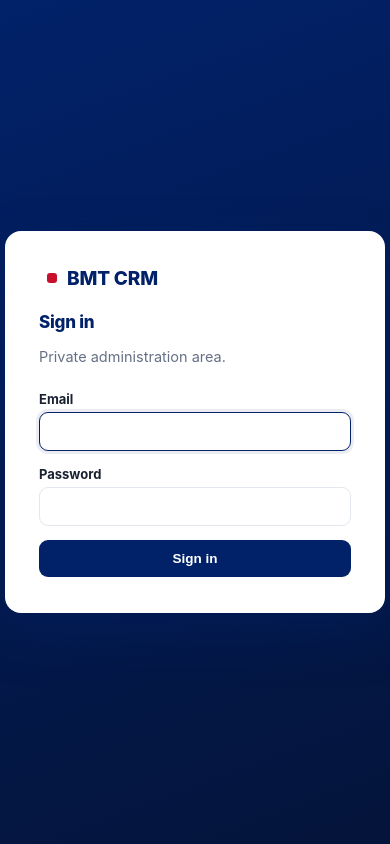
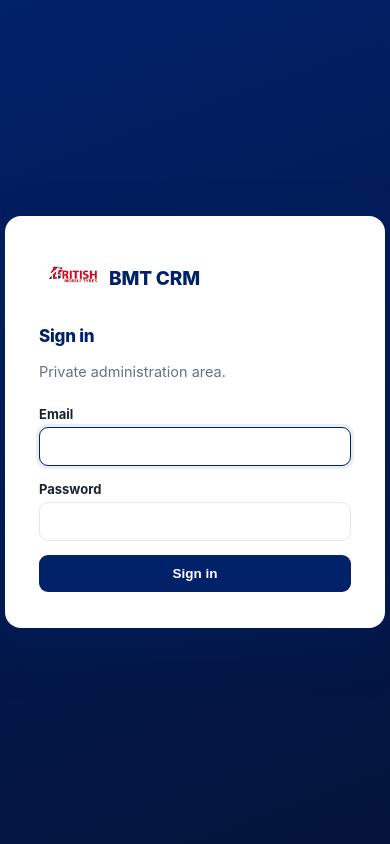
Before and after one commit to calculatepilot-lang/British_Mobile_Tyre_CRM, a PHP site: page /login in a window 390 px wide. Run offline with PHP 8.4, Linux system fonts and the light colour scheme.

Commit message:
Add real British Mobile Tyres logo, replacing the placeholder brand mark
Added public/assets/logo.png (resized to 400x400 from the supplied
artwork; the small red-dot placeholder used until now was never the
real brand). Used in the sidebar (28px) and, larger (52px), on the
centered login/setup card added in the previous UI pass.

```diff
--- a/public/index.php
+++ b/public/index.php
@@ -51,7 +51,7 @@ function render(string $title, string $body, ?array $user): never {
         $isActive = $href === '/' ? $currentPath === '/' : str_starts_with($currentPath, $href);
         $navLinks .= '<a href="' . h($href) . '"' . ($isActive ? ' class="active"' : '') . '>' . h($label) . '</a>';
     }
-    $nav = $user ? '<aside><div class="brand"><span class="brand-mark"></span><span>BMT CRM</span></div><nav>' . $navLinks . '</nav><a class="logout" href="/logout">Logout</a></aside>' : '';
+    $nav = $user ? '<aside><div class="brand"><img src="/assets/logo.png" alt="British Mobile Tyres"><span>BMT CRM</span></div><nav>' . $navLinks . '</nav><a class="logout" href="/logout">Logout</a></aside>' : '';
     echo '<!doctype html><html lang="en"><head><meta charset="utf-8"><meta name="viewport" content="width=device-width,initial-scale=1"><title>' . h($title) . ' | BMT CRM</title><style>
 :root{--ink:#012169;--ink-soft:#0B2A6B;--brand:#C8102E;--brand-hover:#A50D25;--bg:#F4F6FA;--surface:#fff;--border:#E3E7EE;--text:#1A2130;--muted:#667085;--radius:12px;--shadow:0 1px 3px rgba(16,24,40,.06),0 1px 2px rgba(16,24,40,.04)}
 *{box-sizing:border-box}
@@ -59,7 +59,7 @@ body{margin:0;font-family:-apple-system,BlinkMacSystemFont,"Segoe UI",Roboto,Hel
 .layout{display:flex;min-height:100vh}
 aside{width:232px;flex:0 0 232px;background:var(--ink);color:#fff;padding:22px 16px;display:flex;flex-direction:column;gap:20px}
 .brand{display:flex;align-items:center;gap:10px;font-weight:800;font-size:17px;letter-spacing:-.01em;padding:0 8px}
-.brand-mark{width:10px;height:10px;border-radius:3px;background:var(--brand);flex:0 0 auto}
+.brand img{width:28px;height:28px;object-fit:contain;flex:0 0 auto;border-radius:4px}
 aside nav{display:flex;flex-direction:column;gap:2px}
 aside nav a{display:block;color:#C7D3EA;text-decoration:none;padding:10px 10px;border-radius:8px;font-size:14px;font-weight:600;transition:background-color .12s,color .12s}
 aside nav a:hover{background:rgba(255,255,255,.08);color:#fff}
@@ -70,6 +70,7 @@ aside .logout:hover{color:#fff}
 .auth-shell{min-height:100vh;width:100%;display:flex;align-items:center;justify-content:center;background:linear-gradient(160deg,var(--ink) 0%,#04143A 100%)}
 .auth-card{width:100%;max-width:380px;background:#fff;border-radius:16px;padding:36px 34px;box-shadow:0 20px 50px rgba(1,33,105,.35)}
 .auth-card .brand{color:var(--ink);margin-bottom:22px;font-size:19px}
+.auth-card .brand img{width:52px;height:52px}
 .auth-card h1{font-size:17px;margin-bottom:2px}
 .auth-card .form{box-shadow:none;border:0;padding:0;max-width:none}
 .auth-card button{width:100%;justify-content:center;padding:11px}
@@ -131,10 +132,10 @@ if ($path === '/setup') {
 
 if ($path === '/login' && $method === 'POST') {
     if (!AuthService::verifyCsrf($_POST['csrf'] ?? null)) { http_response_code(419); render('Invalid request', '<h1>Invalid request</h1>', null); }
-    if (!$auth->attempt((string)($_POST['email'] ?? ''), (string)($_POST['password'] ?? ''))) render('Login', '<div class="brand"><span class="brand-mark"></span><span>BMT CRM</span></div><h1>Sign in</h1><p class="notice">Invalid email or password.</p><form class="form" method="post"><input type="hidden" name="csrf" value="'.h(AuthService::csrfToken()).'"><label>Email<input type="email" name="email" required autofocus></label><label>Password<input type="password" name="password" required></label><button>Sign in</button></form>', null);
+    if (!$auth->attempt((string)($_POST['email'] ?? ''), (string)($_POST['password'] ?? ''))) render('Login', '<div class="brand"><img src="/assets/logo.png" alt="British Mobile Tyres"><span>BMT CRM</span></div><h1>Sign in</h1><p class="notice">Invalid email or password.</p><form class="form" method="post"><input type="hidden" name="csrf" value="'.h(AuthService::csrfToken()).'"><label>Email<input type="email" name="email" required autofocus></label><label>Password<input type="password" name="password" required></label><button>Sign in</button></form>', null);
     redirect('/');
 }
-if ($path === '/login') render('Login', '<div class="brand"><span class="brand-mark"></span><span>BMT CRM</span></div><h1>Sign in</h1><p style="margin-bottom:22px">Private administration area.</p><form class="form" method="post"><input type="hidden" name="csrf" value="'.h(AuthService::csrfToken()).'"><label>Email<input type="email" name="email" required autofocus></label><label>Password<input type="password" name="password" required></label><button>Sign in</button></form>', null);
+if ($path === '/login') render('Login', '<div class="brand"><img src="/assets/logo.png" alt="British Mobile Tyres"><span>BMT CRM</span></div><h1>Sign in</h1><p style="margin-bottom:22px">Private administration area.</p><form class="form" method="post"><input type="hidden" name="csrf" value="'.h(AuthService::csrfToken()).'"><label>Email<input type="email" name="email" required autofocus></label><label>Password<input type="password" name="password" required></label><button>Sign in</button></form>', null);
 if ($path === '/logout') { $auth->logout(); redirect('/login'); }
 
 $user = $auth->user();
```
Also changed, not shown: public/assets/logo.png (added).
